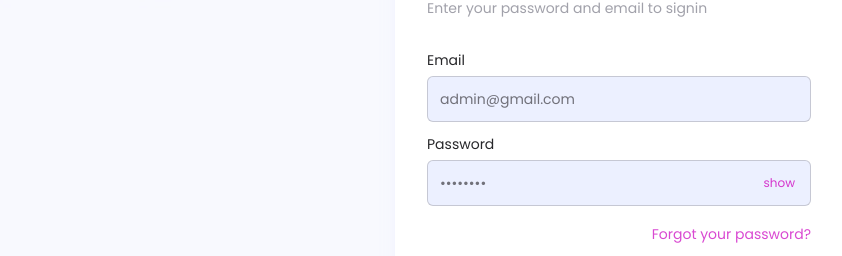
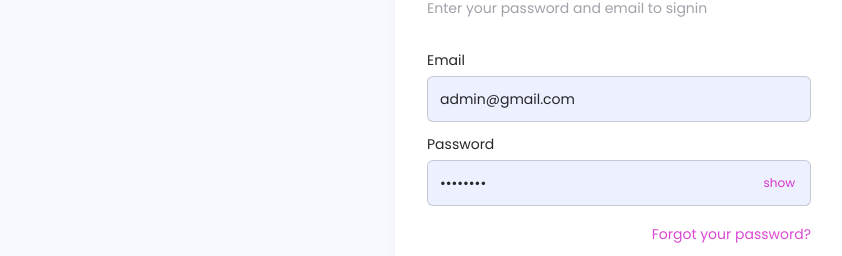
Before and after one commit to robnsiov/starter-ui-kit, a Next.js app: page /en/signin in a window 1280 px wide. Shown: the part 232-488 px from the top of the page, without its empty margins (21-863 px from the left). Built offline with nearby package versions, Linux system fonts and the light colour scheme.

Commit message:
fix bugs

```diff
--- a/components/shared/inputs/auth/index.tsx
+++ b/components/shared/inputs/auth/index.tsx
@@ -16,7 +16,7 @@ const AuthInput = forwardRef(function AuthInput(props: AuthInputImpl, ref) {
           className={cls(
             `w-full outline-none mt-1.5 bg-indigo-100/60 dark:bg-dark-800 dark:text-zinc-200
             border-[1px]
-             rounded-md caret-zinc-600 text-zinc-500 text-sm dark:caret-zinc-300`,
+             rounded-md caret-zinc-600 text-zinc-800 text-sm dark:caret-zinc-300`,
             props.className ? props.className : "",
             props.error ? "border-red-400" : "border-zinc-400/50",
             props.type === "password" ? "p-3 pe-14" : "p-3"
```
